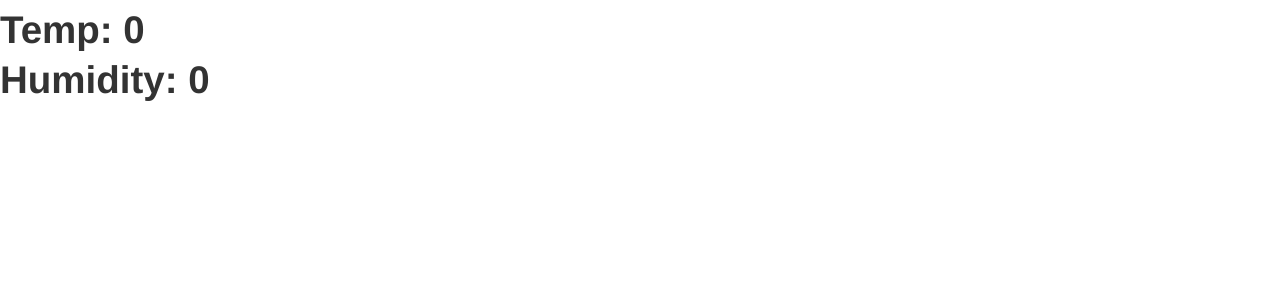
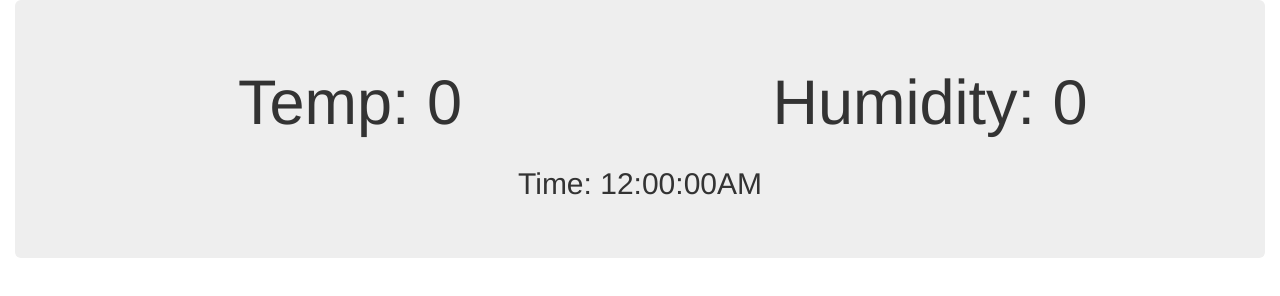
Before and after one commit to n2b8/photon-socketio, a website: page client/index.html in a window 1280 px wide. Drawn offline with nearby package versions, Linux system fonts and the light colour scheme; no server answers.

Commit message:
Updated UI

```diff
--- /dev/null
+++ b/client/css/custom.css
@@ -0,0 +1,3 @@
+p {
+    font-size: 10em;
+}
--- a/client/index.html
+++ b/client/index.html
@@ -2,16 +2,29 @@
 <html lang="en" ng-app='app'>
   <head>
     <title>Home Conditions</title>
-    <meta name="viewport" content="width=device-width, initial-scale=1.0">
-    <link rel="stylesheet" href="/css/bootstrap.min.css">
-    <link rel="stylesheet" href="/css/bootstrap-responsive.min.css">
+    <meta name="viewport" content="width=device-width, initial-scale=1, maximum-scale=1, user-scalable=no">
+    <!--<link rel="stylesheet" href="/css/bootstrap.min.css">-->
+    <!--<link rel="stylesheet" href="/css/bootstrap-responsive.min.css">-->
+    <!-- Latest compiled and minified CSS -->
+    <link rel="stylesheet" href="https://maxcdn.bootstrapcdn.com/bootstrap/3.3.6/css/bootstrap.min.css" integrity="sha384-1q8mTJOASx8j1Au+a5WDVnPi2lkFfwwEAa8hDDdjZlpLegxhjVME1fgjWPGmkzs7" crossorigin="anonymous">
     <script src="/socket.io/socket.io.js"></script>
   </head>
   <body ng-controller='mainController'>
-    <div ng-model='temperature'><h1>Temp: {{ temperature }}</h1></div>
-    <div ng-model='humidity'><h1>Humidity: {{ humidity }}</h1></div>
+    <div class="container-fluid">
+      <div class="jumbotron">
+        <div class="row">
+          <div class="col-md-6" ng-model='temperature'><h1 class='text-center'>Temp: {{ temperature }}</h1></div>
+          <div class="col-md-6" ng-model='humidity'><h1 class='text-center'>Humidity: {{ humidity }}</h1></div>
+        </div>
+        <div class="row">
+          <div class="col-md-12" ng-model='temperature'><h2 class="text-center">Time: {{ time | date: 'h:mm:ssa'}}</h2></div>
+        </div>
+      </div>
+    </div>
     <script src="/js/jquery.min.js"></script>
-    <script src="/js/bootstrap.min.js"></script>
+    <!--<script src="/js/bootstrap.min.js"></script>-->
+    <!-- Latest compiled and minified JavaScript -->
+    <script src="https://maxcdn.bootstrapcdn.com/bootstrap/3.3.6/js/bootstrap.min.js" integrity="sha384-0mSbJDEHialfmuBBQP6A4Qrprq5OVfW37PRR3j5ELqxss1yVqOtnepnHVP9aJ7xS" crossorigin="anonymous"></script>
     <script src="/js/angular.min.js"></script>
     <script src="/js/socket.js"></script>
     <script src="/app.js"></script>
--- a/client/mainController.js
+++ b/client/mainController.js
@@ -4,6 +4,7 @@ angular.module('controllers', [])
 
         $scope.humidity = 0;
         $scope.temperature = 0;
+        $scope.time = 0;
 
         socket.on('humidity', function(data) {
             $scope.humidity = data.data;
@@ -11,6 +12,7 @@ angular.module('controllers', [])
 
         socket.on('temperature', function(data) {
             $scope.temperature = data.data;
+            $scope.time = data.published_at;
         });
 
     }]);
--- a/server.js
+++ b/server.js
@@ -28,13 +28,11 @@ io.on('connection', function (socket) {
 
   //Get temp
   spark.getEventStream('Temperature', '28002e000347343337373737', function(data) {
-    console.log("Temperature: " + data.data);
     socket.emit('temperature', data);
   });
 
   //Get humidity
   spark.getEventStream('Humidity', '28002e000347343337373737', function(data) {
-    console.log("Humidity: " + data.data);
     socket.emit('humidity', data);
   });
 
```
